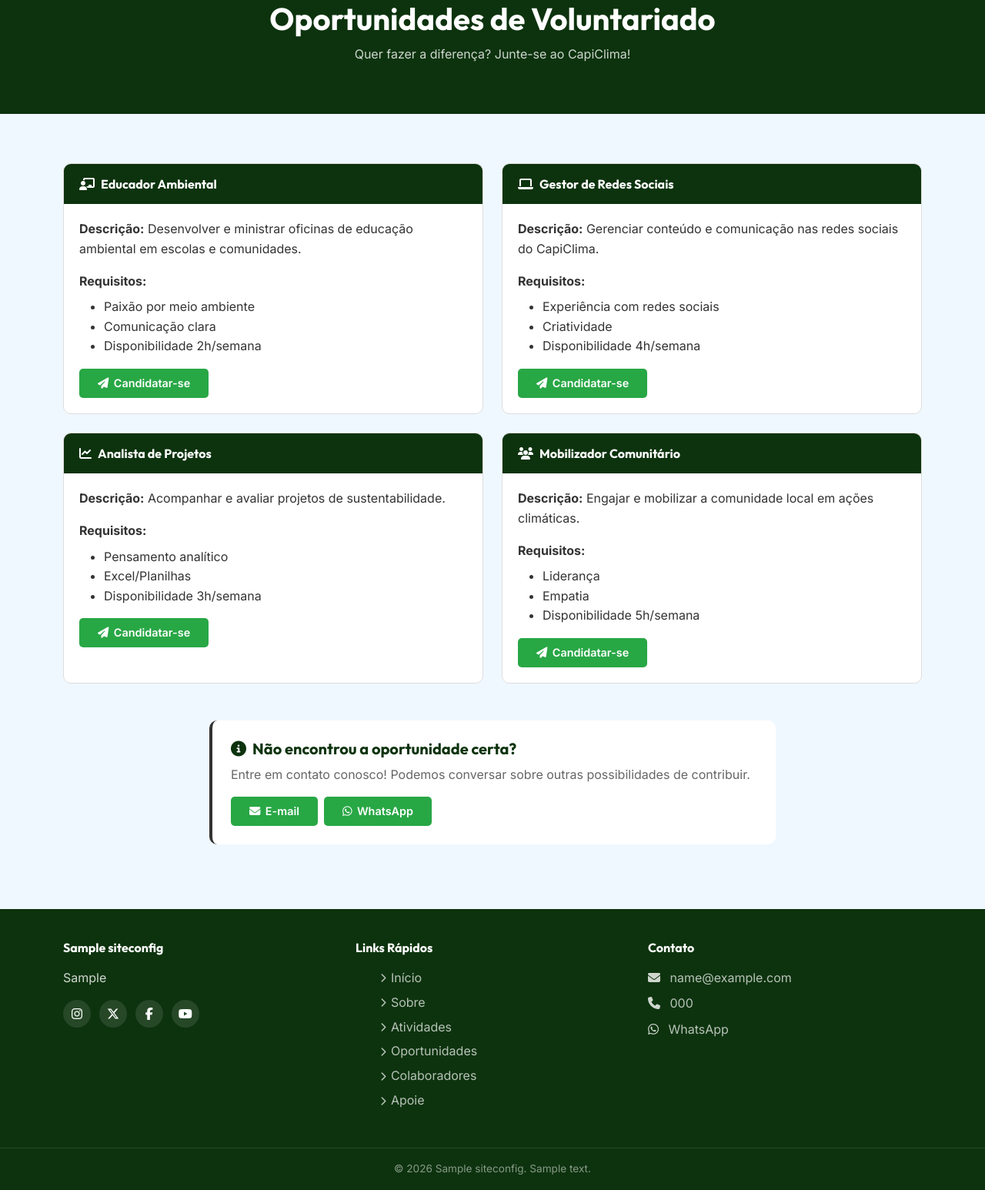
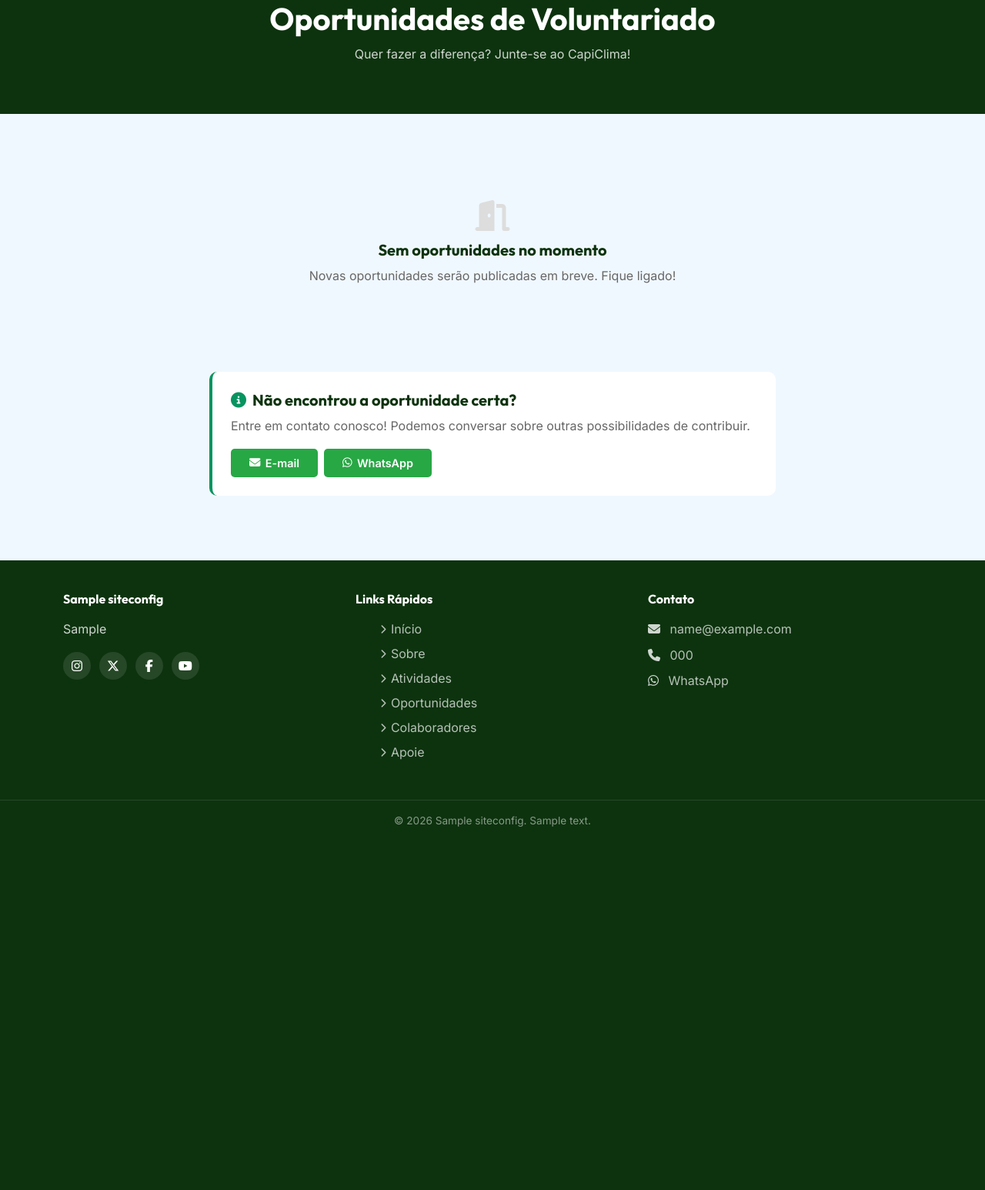
Before and after one commit to bruno-df/Capiclima, a Django app: page /oportunidades/ in a window 1280 px wide. Shown: the part 170-1716 px from the top of the page at 77% size. After the commit the page ends 1244 px from the top, so only its background shows below. Run offline with Django 5.2, Linux system fonts and the light colour scheme; tables that the repository leaves empty hold one stand-in row (values such as "Sample post"); some libraries are stand-ins or nearby versions.

Commit message:
Converte templates e views para dados dinamicos do CMS

```diff
--- a/apps/ong/context_processors.py
+++ b/apps/ong/context_processors.py
@@ -1,15 +1,19 @@
-from .models import ConfiguracaoSite
+from .models import SiteConfig
+
+
+# Backwards-compatible alias kept for existing references.
+ConfiguracaoSite = SiteConfig
 
 
 def configuracao_site(request):
     """
-    Context processor que disponibiliza a ConfiguracaoSite
+    Context processor que disponibiliza a SiteConfig (singleton)
     em TODOS os templates do projeto.
 
     Uso nos templates: {{ config_site.email }}, {{ config_site.instagram_url }}, etc.
     """
     try:
-        config = ConfiguracaoSite.load()
+        config = SiteConfig.load()
     except Exception:
         config = None
-    return {'config_site': config}
+    return {"config_site": config}
--- a/apps/ong/views.py
+++ b/apps/ong/views.py
@@ -1,83 +1,117 @@
-from django.shortcuts import render
-from django.views.generic import TemplateView, ListView
-from .models import DestaqueInicio, ConteudoSobre, Atividade, MembroEquipe
+from django.views.generic import ListView, TemplateView
+
+from .models import (
+    Atividade,
+    ConteudoSobre,
+    DestaqueInicio,
+    MembroEquipe,
+    Opportunity,
+    SiteSection,
+)
 
 
 class IndexView(TemplateView):
-    """Página inicial do CapiClima — conteúdo dinâmico do banco de dados."""
-    template_name = 'pages/index.html'
+    """Pagina inicial do CapiClima — conteudo dinamico do banco de dados."""
+
+    template_name = "pages/index.html"
 
     def get_context_data(self, **kwargs):
         context = super().get_context_data(**kwargs)
-        context['title'] = 'Início'
-        context['destaques'] = DestaqueInicio.objects.filter(ativo=True)
-        context['atividades_destaque'] = Atividade.objects.filter(destaque=True)[:3]
+        context["title"] = "Inicio"
+        context["destaques"] = DestaqueInicio.objects.filter(ativo=True)
+        context["atividades_destaque"] = Atividade.objects.filter(
+            destaque=True, ativo=True
+        )[:3]
+
+        # Secoes editaveis da home
+        _sections = SiteSection.objects.filter(ativo=True)
+        context["secao_juventudes"] = _sections.filter(slug="home-juventudes").first()
+        context["secao_parceiros"] = _sections.filter(slug="home-parceiros").first()
+        context["secao_cta"] = _sections.filter(slug="home-cta").first()
         return context
 
 
 class SobreView(TemplateView):
-    """Página Sobre — seções e equipe do banco de dados."""
-    template_name = 'pages/sobre.html'
+    """Pagina Sobre — secoes e equipe do banco de dados."""
+
+    template_name = "pages/sobre.html"
 
     def get_context_data(self, **kwargs):
         context = super().get_context_data(**kwargs)
-        context['title'] = 'Sobre'
-        context['conteudos'] = ConteudoSobre.objects.all()
-        context['equipe'] = MembroEquipe.objects.all()
+        context["title"] = "Sobre"
+        context["conteudos"] = ConteudoSobre.objects.all()
+        context["equipe"] = MembroEquipe.objects.all()
         return context
 
 
 class AtividadesView(ListView):
-    """Página de Atividades — lista dinâmica com paginação."""
-    template_name = 'pages/atividades.html'
+    """Pagina de Atividades — lista dinamica com paginacao."""
+
+    template_name = "pages/atividades.html"
     model = Atividade
-    context_object_name = 'atividades'
+    context_object_name = "atividades"
     paginate_by = 9
 
     def get_queryset(self):
-        queryset = super().get_queryset()
-        ano = self.request.GET.get('ano')
+        queryset = super().get_queryset().filter(ativo=True)
+        ano = self.request.GET.get("ano")
         if ano:
             queryset = queryset.filter(data__year=ano)
         return queryset
 
     def get_context_data(self, **kwargs):
         context = super().get_context_data(**kwargs)
-        context['title'] = 'Atividades'
-        # Anos disponíveis para o filtro
-        context['anos'] = (
-            Atividade.objects.dates('data', 'year', order='DESC')
+        context["title"] = "Atividades"
+        # Anos disponiveis para o filtro (apenas atividades ativas)
+        context["anos"] = Atividade.objects.filter(ativo=True).dates(
+            "data", "year", order="DESC"
         )
-        context['ano_selecionado'] = self.request.GET.get('ano', '')
+        context["ano_selecionado"] = self.request.GET.get("ano", "")
         return context
 
 
 class OportunidadesView(TemplateView):
-    """Página de Oportunidades de Voluntariado."""
-    template_name = 'pages/oportunidades.html'
+    """Pagina de Oportunidades — dados dinamicos do banco."""
+
+    template_name = "pages/oportunidades.html"
 
     def get_context_data(self, **kwargs):
         context = super().get_context_data(**kwargs)
-        context['title'] = 'Oportunidades'
+        context["title"] = "Oportunidades"
+        context["oportunidades"] = Opportunity.abertas().order_by(
+            "ordem", "data_inicio"
+        )
         return context
 
 
 class ColaboradoresView(TemplateView):
-    """Página Colaboradores — equipe e membros do CapiClima."""
-    template_name = 'pages/colaboradores.html'
+    """Pagina Colaboradores — equipe e membros do CapiClima."""
+
+    template_name = "pages/colaboradores.html"
 
     def get_context_data(self, **kwargs):
         context = super().get_context_data(**kwargs)
-        context['title'] = 'Colaboradores'
-        context['equipe'] = MembroEquipe.objects.all()
+        context["title"] = "Colaboradores"
+        context["equipe"] = MembroEquipe.objects.all()
         return context
 
 
 class ApoieView(TemplateView):
-    """Página Como Apoiar — com dados dinâmicos do ConfiguracaoSite."""
-    template_name = 'pages/apoie.html'
+    """Pagina Como Apoiar — com dados dinamicos do SiteConfig."""
+
+    template_name = "pages/apoie.html"
 
     def get_context_data(self, **kwargs):
         context = super().get_context_data(**kwargs)
-        context['title'] = 'Apoie'
+        context["title"] = "Apoie"
+        # Secoes editaveis da pagina Apoie
+        _sections = SiteSection.objects.filter(ativo=True)
+        context["secao_voluntariado"] = _sections.filter(
+            slug="apoie-voluntariado"
+        ).first()
+        context["secao_doacao"] = _sections.filter(slug="apoie-doacao").first()
+        context["secao_parcerias"] = _sections.filter(slug="apoie-parcerias").first()
+        context["secao_compartilhe"] = _sections.filter(
+            slug="apoie-compartilhe"
+        ).first()
         return context
--- a/templates/pages/oportunidades.html
+++ b/templates/pages/oportunidades.html
@@ -18,101 +18,53 @@
     <div class="container">
         <div class="row g-4">
 
-            {# Oportunidade 1 #}
+            {% for oportunidade in oportunidades %}
                 <div class="col-lg-6">
                     <div class="card-oportunidade">
                         <div class="card-header-op">
-                        <h5><i class="fas fa-chalkboard-user"></i> Educador Ambiental</h5>
+                            <h5><i class="fas fa-bullhorn"></i> {{ oportunidade.titulo }}</h5>
                         </div>
                         <div class="card-body">
-                        <p><strong>Descrição:</strong> Desenvolver e ministrar oficinas de educação ambiental em escolas e comunidades.</p>
-                        <p class="mb-2"><strong>Requisitos:</strong></p>
-                        <ul class="mb-3">
-                            <li>Paixão por meio ambiente</li>
-                            <li>Comunicação clara</li>
-                            <li>Disponibilidade 2h/semana</li>
-                        </ul>
-                        <a href="mailto:{{ config_site.email|default:'coletivocapiclima@gmail.com' }}?subject=Interesse em: Educador Ambiental"
+                            <div class="rich-text mb-3">{{ oportunidade.descricao|safe }}</div>
+                            {% if oportunidade.data_inicio or oportunidade.data_fim %}
+                                <p class="mb-2 text-muted" style="font-size:0.9rem;">
+                                    <i class="fas fa-calendar-alt me-1"></i>
+                                    {% if oportunidade.data_inicio %}{{ oportunidade.data_inicio|date:"d/m/Y" }}{% endif %}
+                                    {% if oportunidade.data_inicio and oportunidade.data_fim %} — {% endif %}
+                                    {% if oportunidade.data_fim %}{{ oportunidade.data_fim|date:"d/m/Y" }}{% endif %}
+                                </p>
+                            {% endif %}
+                            {% if oportunidade.link %}
+                                <a href="{{ oportunidade.link }}" target="_blank" rel="noopener"
+                                   class="btn btn-cap btn-primary-cap btn-sm">
+                                    <i class="fas fa-external-link-alt"></i> Inscreva-se
+                                </a>
+                            {% else %}
+                                <a href="mailto:{{ config_site.email|default:'coletivocapiclima@gmail.com' }}?subject=Interesse em: {{ oportunidade.titulo|urlencode }}"
                                    class="btn btn-cap btn-primary-cap btn-sm">
                                     <i class="fas fa-paper-plane"></i> Candidatar-se
                                 </a>
+                            {% endif %}
                         </div>
                     </div>
                 </div>
-
-            {# Oportunidade 2 #}
-            <div class="col-lg-6">
-                <div class="card-oportunidade">
-                    <div class="card-header-op">
-                        <h5><i class="fas fa-laptop"></i> Gestor de Redes Sociais</h5>
-                    </div>
-                    <div class="card-body">
-                        <p><strong>Descrição:</strong> Gerenciar conteúdo e comunicação nas redes sociais do CapiClima.</p>
-                        <p class="mb-2"><strong>Requisitos:</strong></p>
-                        <ul class="mb-3">
-                            <li>Experiência com redes sociais</li>
-                            <li>Criatividade</li>
-                            <li>Disponibilidade 4h/semana</li>
-                        </ul>
-                        <a href="mailto:{{ config_site.email|default:'coletivocapiclima@gmail.com' }}?subject=Interesse em: Gestor de Redes Sociais"
-                           class="btn btn-cap btn-primary-cap btn-sm">
-                            <i class="fas fa-paper-plane"></i> Candidatar-se
-                        </a>
+            {% empty %}
+                <div class="col-12">
+                    <div class="empty-state">
+                        <i class="fas fa-door-open"></i>
+                        <h5>Sem oportunidades no momento</h5>
+                        <p>Novas oportunidades serão publicadas em breve. Fique ligado!</p>
                     </div>
                 </div>
-            </div>
-
-            {# Oportunidade 3 #}
-            <div class="col-lg-6">
-                <div class="card-oportunidade">
-                    <div class="card-header-op">
-                        <h5><i class="fas fa-chart-line"></i> Analista de Projetos</h5>
-                    </div>
-                    <div class="card-body">
-                        <p><strong>Descrição:</strong> Acompanhar e avaliar projetos de sustentabilidade.</p>
-                        <p class="mb-2"><strong>Requisitos:</strong></p>
-                        <ul class="mb-3">
-                            <li>Pensamento analítico</li>
-                            <li>Excel/Planilhas</li>
-                            <li>Disponibilidade 3h/semana</li>
-                        </ul>
-                        <a href="mailto:{{ config_site.email|default:'coletivocapiclima@gmail.com' }}?subject=Interesse em: Analista de Projetos"
-                           class="btn btn-cap btn-primary-cap btn-sm">
-                            <i class="fas fa-paper-plane"></i> Candidatar-se
-                        </a>
-                    </div>
-                </div>
-            </div>
-
-            {# Oportunidade 4 #}
-            <div class="col-lg-6">
-                <div class="card-oportunidade">
-                    <div class="card-header-op">
-                        <h5><i class="fas fa-users"></i> Mobilizador Comunitário</h5>
-                    </div>
-                    <div class="card-body">
-                        <p><strong>Descrição:</strong> Engajar e mobilizar a comunidade local em ações climáticas.</p>
-                        <p class="mb-2"><strong>Requisitos:</strong></p>
-                        <ul class="mb-3">
-                            <li>Liderança</li>
-                            <li>Empatia</li>
-                            <li>Disponibilidade 5h/semana</li>
-                        </ul>
-                        <a href="mailto:{{ config_site.email|default:'coletivocapiclima@gmail.com' }}?subject=Interesse em: Mobilizador Comunitário"
-                           class="btn btn-cap btn-primary-cap btn-sm">
-                            <i class="fas fa-paper-plane"></i> Candidatar-se
-                        </a>
-                    </div>
-                </div>
-            </div>
+            {% endfor %}
 
         </div>
 
         {# Info box #}
         <div class="row mt-5">
             <div class="col-lg-8 mx-auto">
-                <div class="apoie-method" style="border-left-color:var(--color-accent);">
-                    <h5><i class="fas fa-info-circle" style="color:var(--color-accent);"></i> Não encontrou a oportunidade certa?</h5>
+                <div class="apoie-method" style="border-left-color:var(--color-primary-light);">
+                    <h5><i class="fas fa-info-circle" style="color:var(--color-primary-light);"></i> Não encontrou a oportunidade certa?</h5>
                     <p>Entre em contato conosco! Podemos conversar sobre outras possibilidades de contribuir.</p>
                     <div class="d-flex flex-wrap gap-2 mt-3">
                         <a href="mailto:{{ config_site.email|default:'coletivocapiclima@gmail.com' }}" class="btn btn-cap btn-primary-cap btn-sm">
```
Also changed, not shown: templates/pages/colaboradores.html (+8 -1 lines), templates/pages/index.html (+53 -4 lines), templates/pages/sobre.html (+14 -6 lines). Lines whose indentation alone changed are shown as unchanged.
